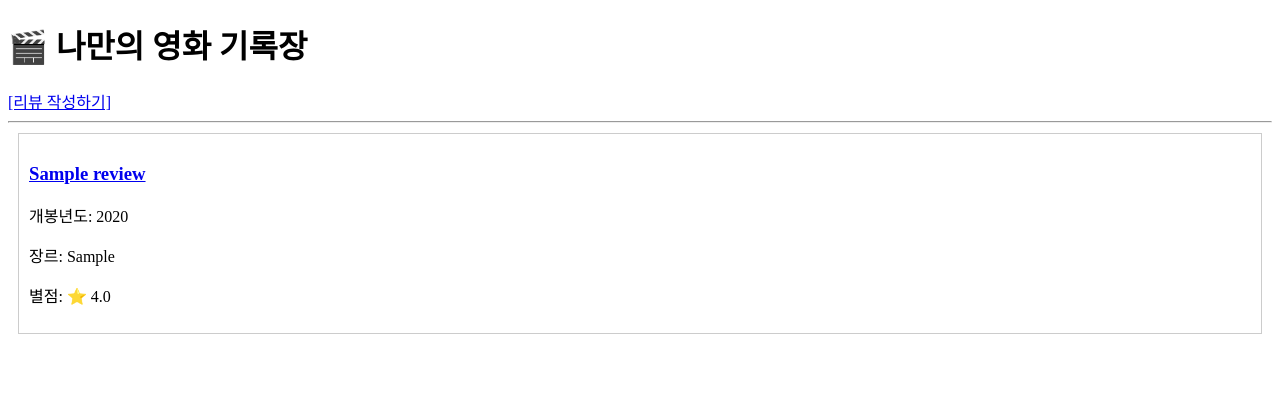
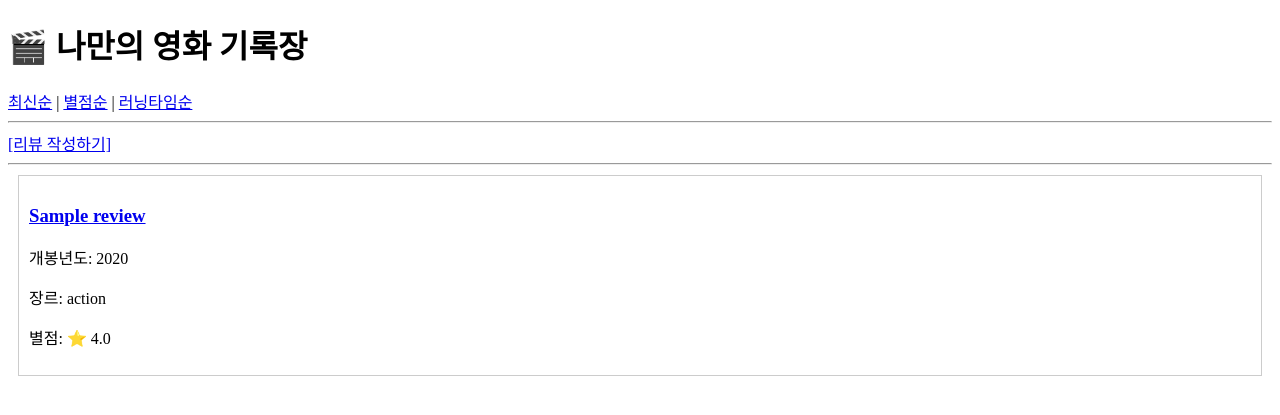
Before and after one commit to Pirogramming-24/Kim-nayoung, a Django app: page / in a window 1280 px wide. Shown: the top 415 px of the page. Run offline with Django 5.2, Linux system fonts and the light colour scheme; tables that the repository leaves empty hold one stand-in row (values such as "Sample post").

Commit message:
feat: 백엔드 챌린지 기능 추가

```diff
--- a/myMovieReviews/config/settings.py
+++ b/myMovieReviews/config/settings.py
@@ -118,6 +118,11 @@
 
 STATIC_URL = 'static/'
 
+import os
+STATICFILES_DIRS = [
+    os.path.join(BASE_DIR, 'static'),
+]
+
 # Default primary key field type
 # https://docs.djangoproject.com/en/5.2/ref/settings/#default-auto-field
 
--- a/myMovieReviews/reviews/models.py
+++ b/myMovieReviews/reviews/models.py
@@ -2,9 +2,17 @@
 
 # Create your models here.
 class Review(models.Model):
+    GENRE_CHOICES = [
+        ('action', '액션'),
+        ('romance', '로맨스'),
+        ('comedy', '코미디'),
+        ('thriller', '스릴러'),
+        ('fantasy', '판타지'),
+        ('drama', '드라마'),
+    ]
     title = models.CharField(max_length=50)
     release_year = models.IntegerField()
-    genre = models.CharField(max_length=30)
+    genre = models.CharField(max_length=30, choices=GENRE_CHOICES)
     director = models.CharField(max_length=30)
     actors = models.CharField(max_length=100)
     rating = models.DecimalField(max_digits=2, decimal_places=1)
@@ -16,3 +24,13 @@
 
     def __str__(self):
         return f"{self.title} - {self.rating}점"
+
+    @property
+    def running_time_display(self):
+        hours = self.running_time // 60  # 몫 (시간)
+        minutes = self.running_time % 60 # 나머지 (분)
+
+        if hours > 0:
+            return f"{hours}시간 {minutes}분"
+        else:
+            return f"{minutes}분"
--- a/myMovieReviews/reviews/templates/reviews/review_detail.html
+++ b/myMovieReviews/reviews/templates/reviews/review_detail.html
@@ -15,7 +15,7 @@
 
     <p><strong>감독:</strong> {{ review.director }}</p>
     <p><strong>주연:</strong> {{ review.actors }}</p>
-    <p><strong>러닝타임:</strong> {{ review.running_time }}분</p>
+    <p><strong>러닝타임:</strong>{{ review.running_time_display }}</p>
 
     <div style="margin-top: 20px; padding: 10px; background-color: #f9f9f9;">
         <h3>리뷰 내용</h3>
--- a/myMovieReviews/reviews/templates/reviews/review_list.html
+++ b/myMovieReviews/reviews/templates/reviews/review_list.html
@@ -6,6 +6,13 @@
 </head>
 <body>
     <h1>🎬 나만의 영화 기록장</h1>
+    <div class="sort-buttons">
+        <a href="?sort=recent">최신순</a> |
+        <a href="?sort=rating">별점순</a> |
+        <a href="?sort=running_time">러닝타임순</a>
+    </div>
+
+    <hr>
     <a href="{% url 'reviews:review_create' %}">[리뷰 작성하기]</a> <hr>
 
     <div class="review-container">
--- a/myMovieReviews/reviews/views.py
+++ b/myMovieReviews/reviews/views.py
@@ -4,16 +4,34 @@
 
 # Create your views here.
 def review_list(request):
-    # 1. DB에서 모든 리뷰 데이터를 가져온다.
-    reviews = Review.objects.all()
+    # 1. URL에서 정렬 기준(sort)을 가져온다. 없으면 기본값은 '최신순'으로 한다.
+    sort = request.GET.get('sort', 'recent')
 
-    # 2. 가져온 데이터를 딕셔너리 형태로 포장한다.
+    # 2. 정렬 기준에 따라 데이터를 다르게 가져온다.
+    if sort == 'rating':
+        # 별점 높은 순 (-를 붙이면 내림차순)
+        reviews = Review.objects.all().order_by('-rating')
+    elif sort == 'running_time':
+        # 러닝타임 짧은 순 (오름차순)
+        reviews = Review.objects.all().order_by('running_time')
+    else:
+        # 기본: 최신순 (pk 역순 or created_at 역순)
+        reviews = Review.objects.all().order_by('-pk')
+
     context = {
         'reviews': reviews
     }
+    return render(request, 'reviews/review_list.html', context)
+    # # 1. DB에서 모든 리뷰 데이터를 가져온다.
+    # reviews = Review.objects.all()
 
-    # 3. HTML 파일(템플릿)과 데이터를 합쳐서 보내준다.
-    return render(request, 'reviews/review_list.html', context)
+    # # 2. 가져온 데이터를 딕셔너리 형태로 포장한다.
+    # context = {
+    #     'reviews': reviews
+    # }
+
+    # # 3. HTML 파일(템플릿)과 데이터를 합쳐서 보내준다.
+    # return render(request, 'reviews/review_list.html', context)
 
 def review_detail(request, pk):
     # pk에 해당하는 리뷰를 찾고, 없으면 404 에러를 띄웁니다 (안전장치)
```
Also changed, not shown: myMovieReviews/reviews/migrations/0002_alter_review_genre.py (added).
